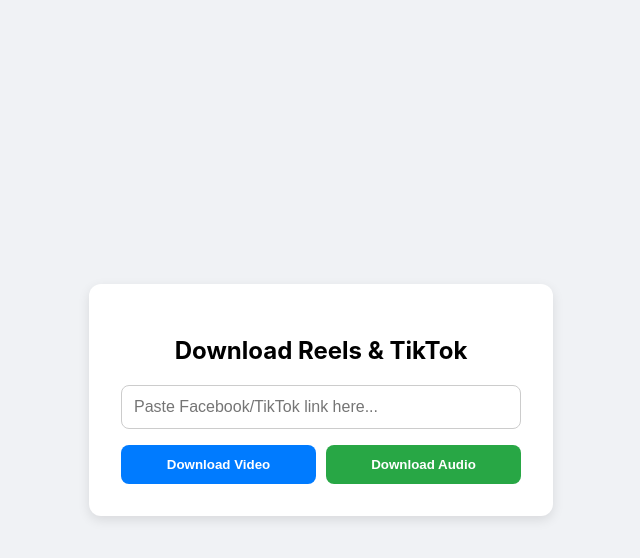
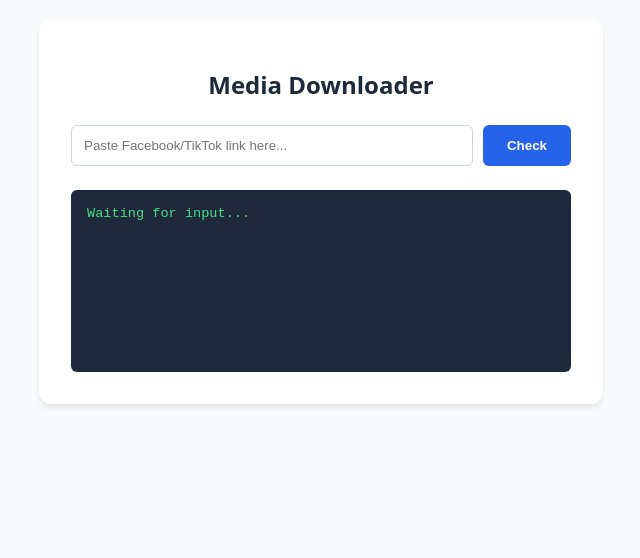
Before and after one commit to workwithtienn/download-video-social, a website: page index.html in a window 1280 px wide. Shown: the whole page, without its empty margins (319-959 px from the left). Drawn offline with Linux system fonts and the light colour scheme.

Commit message:
Update index.html

```diff
--- a/index.html
+++ b/index.html
@@ -3,79 +3,189 @@
 <head>
     <meta charset="UTF-8">
     <meta name="viewport" content="width=device-width, initial-scale=1.0">
-    <title>Universal Downloader 2025</title>
+    <title>Universal Media Downloader 2025</title>
     <style>
-        body { font-family: -apple-system, BlinkMacSystemFont, "Segoe UI", Roboto, Helvetica, Arial, sans-serif; background-color: #f0f2f5; display: flex; justify-content: center; align-items: center; height: 100vh; margin: 0; }
-        .container { background: white; padding: 2rem; border-radius: 12px; box-shadow: 0 4px 12px rgba(0,0,0,0.1); width: 100%; max-width: 400px; text-align: center; }
-        input { width: 100%; padding: 12px; margin-bottom: 1rem; border: 1px solid #ccc; border-radius: 8px; box-sizing: border-box; font-size: 16px; }
-        .btn-group { display: flex; gap: 10px; }
-        button { flex: 1; padding: 12px; border: none; border-radius: 8px; cursor: pointer; font-weight: bold; transition: opacity 0.2s; }
-        .btn-video { background-color: #007bff; color: white; }
-        .btn-audio { background-color: #28a745; color: white; }
+        :root {
+            --primary: #2563eb;
+            --bg: #f8fafc;
+            --text: #1e293b;
+        }
+        body {
+            font-family: system-ui, -apple-system, sans-serif;
+            background: var(--bg);
+            color: var(--text);
+            display: flex;
+            flex-direction: column;
+            align-items: center;
+            min-height: 100vh;
+            margin: 0;
+            padding: 20px;
+        }
+        .container {
+            background: white;
+            padding: 2rem;
+            border-radius: 12px;
+            box-shadow: 0 4px 6px -1px rgb(0 0 0 / 0.1);
+            width: 100%;
+            max-width: 500px;
+        }
+        h1 { text-align: center; margin-bottom: 1.5rem; font-size: 1.5rem; }
+        .input-group { display: flex; gap: 10px; margin-bottom: 1rem; }
+        input {
+            flex: 1;
+            padding: 12px;
+            border: 1px solid #cbd5e1;
+            border-radius: 6px;
+            outline: none;
+        }
+        input:focus { border-color: var(--primary); }
+        button {
+            background: var(--primary);
+            color: white;
+            border: none;
+            padding: 12px 24px;
+            border-radius: 6px;
+            cursor: pointer;
+            font-weight: 600;
+            transition: opacity 0.2s;
+        }
         button:hover { opacity: 0.9; }
-        button:disabled { background-color: #ccc; cursor: not-allowed; }
-        #status { margin-top: 15px; font-size: 14px; color: #555; text-align: left; white-space: pre-wrap; background: #eee; padding: 10px; border-radius: 6px; display: none; max-height: 150px; overflow-y: auto; }
+        button:disabled { background: #94a3b8; cursor: not-allowed; }
+
+        .options {
+            display: none;
+            flex-direction: column;
+            gap: 10px;
+            margin-top: 1rem;
+            padding-top: 1rem;
+            border-top: 1px solid #e2e8f0;
+        }
+        .btn-download {
+            width: 100%;
+            display: flex;
+            justify-content: center;
+            align-items: center;
+            gap: 8px;
+        }
+        .btn-video { background: #059669; }
+        .btn-audio { background: #d97706; }
+
+        #logs {
+            margin-top: 1.5rem;
+            background: #1e293b;
+            color: #4ade80;
+            padding: 1rem;
+            border-radius: 6px;
+            font-family: monospace;
+            font-size: 0.85rem;
+            height: 150px;
+            overflow-y: auto;
+            white-space: pre-wrap;
+        }
+        .preview {
+            margin-bottom: 1rem;
+            text-align: center;
+            display: none;
+        }
+        .preview img {
+            max-width: 100%;
+            border-radius: 8px;
+            max-height: 200px;
+            object-fit: cover;
+        }
+        .preview h3 { font-size: 1rem; margin: 10px 0; }
     </style>
 </head>
 <body>
+
 <div class="container">
-        <h2>Download Reels & TikTok</h2>
-        <input type="text" id="urlInput" placeholder="Paste Facebook/TikTok link here..." autocomplete="off">
-        <div class="btn-group">
-            <button class="btn-video" onclick="startDownload('video')">Download Video</button>
-            <button class="btn-audio" onclick="startDownload('audio')">Download Audio</button>
+    <h1>Media Downloader</h1>
+
+    <div class="input-group">
+        <input type="text" id="urlInput" placeholder="Paste Facebook/TikTok link here...">
+        <button id="checkBtn" onclick="checkLink()">Check</button>
     </div>
-        <div id="status"></div>
+
+    <div class="preview" id="previewArea">
+        <img id="thumbnail" src="" alt="Thumbnail">
+        <h3 id="videoTitle"></h3>
+    </div>
+
+    <div class="options" id="downloadOptions">
+        <button class="btn-download btn-video" onclick="downloadMedia('video')">
+            Download Video (MP4)
+        </button>
+        <button class="btn-download btn-audio" onclick="downloadMedia('audio')">
+            Download Audio (MP3)
+        </button>
+    </div>
+
+    <div id="logs">Waiting for input...</div>
 </div>
 
 <script>
+    const logArea = document.getElementById('logs');
+    const checkBtn = document.getElementById('checkBtn');
+    const optionsDiv = document.getElementById('downloadOptions');
+    const previewDiv = document.getElementById('previewArea');
+
     function log(message) {
-            const statusDiv = document.getElementById('status');
-            statusDiv.style.display = 'block';
         const time = new Date().toLocaleTimeString();
-            statusDiv.innerText = `[${time}] ${message}\n` + statusDiv.innerText;
+        logArea.innerText += `[${time}] ${message}\n`;
+        logArea.scrollTop = logArea.scrollHeight;
     }
 
-        async function startDownload(type) {
+    async function checkLink() {
         const url = document.getElementById('urlInput').value.trim();
-            if (!url) return alert('Please enter a link first!');
+        if (!url) return log("Error: Please enter a URL");
 
-            const btnVideo = document.querySelector('.btn-video');
-            const btnAudio = document.querySelector('.btn-audio');
-
-            btnVideo.disabled = true;
-            btnAudio.disabled = true;
-            log(`Requesting ${type} download...`);
-            log(`Target: ${url}`);
+        checkBtn.disabled = true;
+        checkBtn.innerText = "Checking...";
+        optionsDiv.style.display = 'none';
+        previewDiv.style.display = 'none';
+        log("Connecting to server to fetch metadata...");
 
         try {
-                const endpoint = `/download?url=${encodeURIComponent(url)}&type=${type}`;
+            const response = await fetch('/api/info', {
+                headers: { 'Content-Type': 'application/json' },
+                method: 'POST',
+                body: JSON.stringify({ url })
+            });
 
-                log("Connecting to server...");
-                const response = await fetch(endpoint);
+            const data = await response.json();
 
-                if (!response.ok) throw new Error("Server error or invalid link.");
-
-                log("Stream started. Downloading...");
-
-                const blob = await response.blob();
-                const downloadUrl = window.URL.createObjectURL(blob);
-                const a = document.createElement('a');
-                a.href = downloadUrl;
-                a.download = type === 'audio' ? 'audio.mp3' : 'video.mp4';
-                document.body.appendChild(a);
-                a.click();
-                a.remove();
-                window.URL.revokeObjectURL(downloadUrl);
-
-                log("Download complete!");
-            } catch (error) {
-                log(`Error: ${error.message}`);
+            if (response.ok) {
+                log(`Success: Found "${data.title}"`);
+                document.getElementById('thumbnail').src = data.thumbnail;
+                document.getElementById('videoTitle').innerText = data.title;
+                previewDiv.style.display = 'block';
+                optionsDiv.style.display = 'flex';
+                log("Ready for download. Select format below.");
+            } else {
+                log(`Error: ${data.error}`);
+            }
+        } catch (e) {
+            log(`System Error: ${e.message}`);
         } finally {
-                btnVideo.disabled = false;
-                btnAudio.disabled = false;
+            checkBtn.disabled = false;
+            checkBtn.innerText = "Check";
         }
     }
+
+    function downloadMedia(type) {
+        const url = document.getElementById('urlInput').value.trim();
+        log(`Starting ${type} download... Please wait, processing on server.`);
+
+        const downloadUrl = `/api/download?url=${encodeURIComponent(url)}&type=${type}`;
+
+        window.location.href = downloadUrl;
+
+        setTimeout(() => {
+            log("Browser has started the download stream.");
+            log("If nothing happens, the link might be private or expired.");
+        }, 2000);
+    }
 </script>
+
 </body>
 </html>
```
Lines whose indentation alone changed are shown as unchanged.
